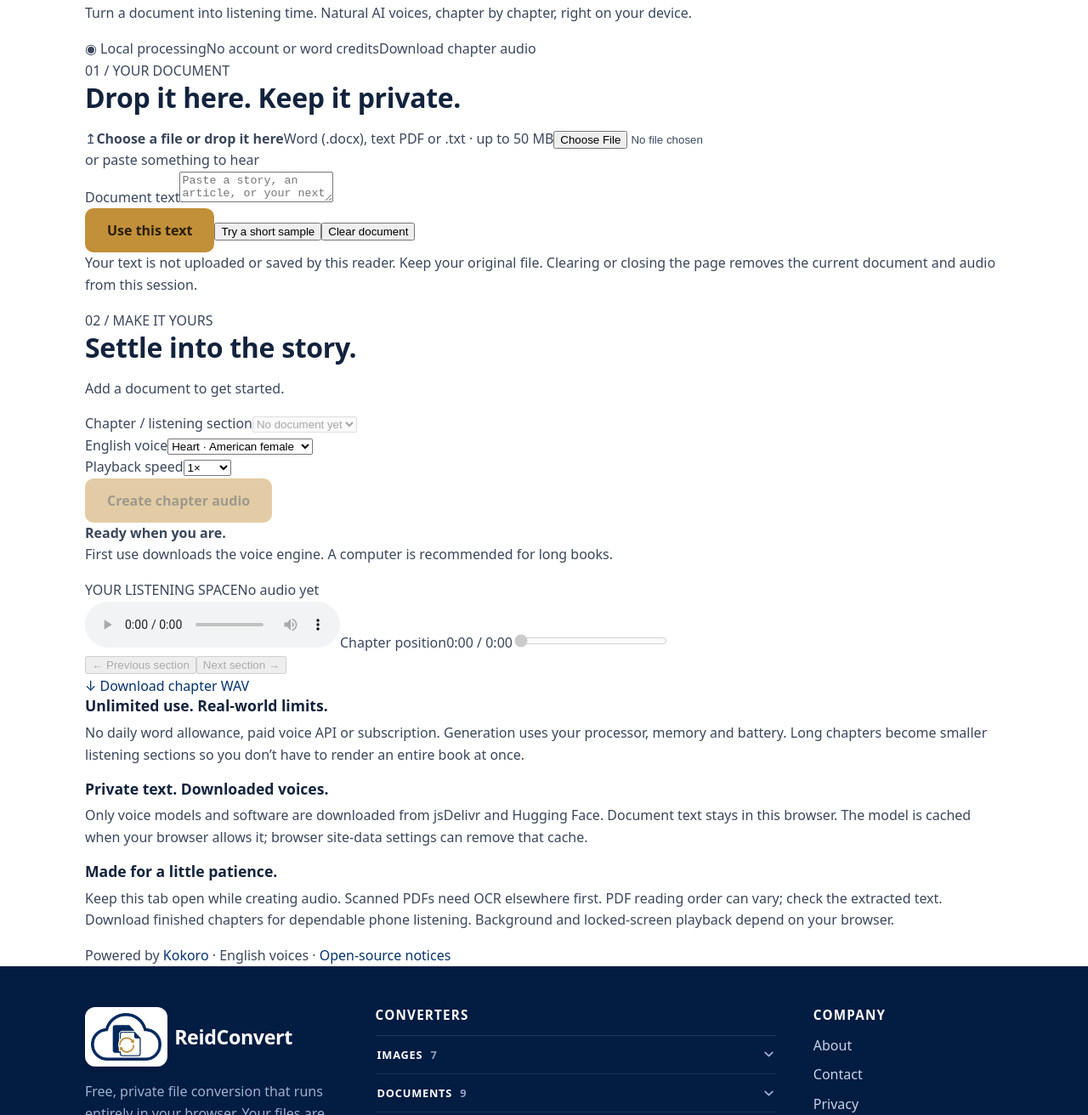
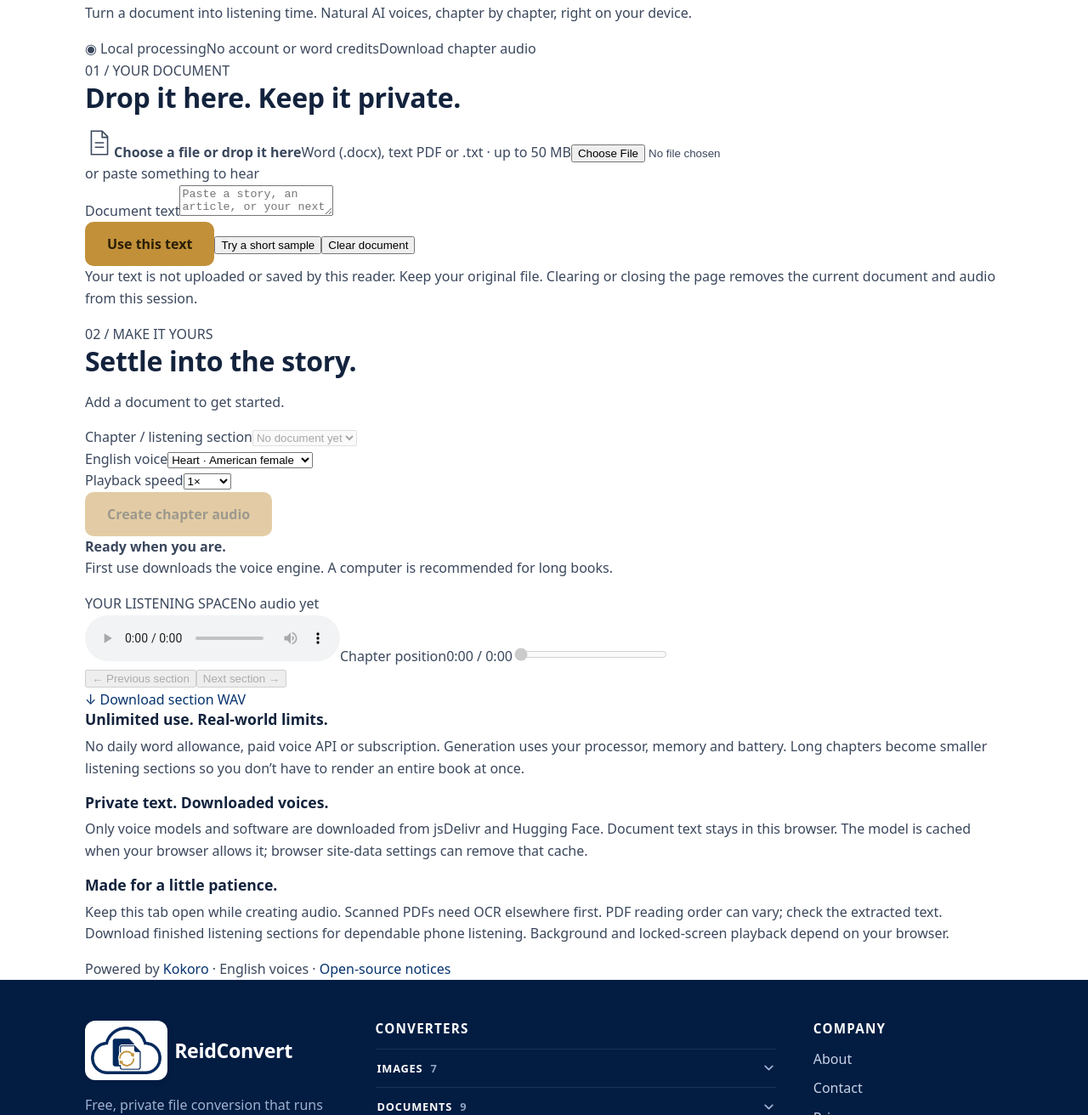
Before and after one commit to Oakaloke/ReidConvert, a website with bundled scripts: page read-aloud/index.html in a window 1280 px wide. Shown: the part 276-1588 px from the top of the page at 85% size. Built offline with nearby package versions, Linux system fonts and the light colour scheme.

Commit message:
Polish reader icon and clarify section WAV downloads; document privacy architecture

```diff
--- a/read-aloud/index.html
+++ b/read-aloud/index.html
@@ -10,7 +10,7 @@
 <section class="reader-hero container"><a href="/" class="back-link">← All tools</a><div class="reader-kicker">REIDCONVERT · READ ALOUD</div><h1>Your words.<br><span>A voice to carry them.</span></h1><p class="reader-lead">Turn a document into listening time. Natural AI voices, chapter by chapter, right on your device.</p><div class="reader-badges"><span>◉ Local processing</span><span>No account or word credits</span><span>Download chapter audio</span></div></section>
 <section class="container reader-layout" aria-label="Document audio reader">
 <div class="reader-input reader-card"><div class="step-label">01 / YOUR DOCUMENT</div><h2>Drop it here. Keep it private.</h2>
-<label class="reader-drop" id="drop" tabindex="0" for="file"><span class="doc-symbol" aria-hidden="true">↥</span><strong>Choose a file or drop it here</strong><span>Word (.docx), text PDF or .txt · up to 50 MB</span><input id="file" type="file" accept=".docx,.pdf,.txt" class="visually-hidden"></label>
+<label class="reader-drop" id="drop" tabindex="0" for="file"><span class="doc-symbol" aria-hidden="true"><svg width="34" height="34" viewBox="0 0 32 32" fill="none" stroke="currentColor" stroke-width="1.5"><path d="M7 3h12l6 6v20H7z"/><path d="M19 3v7h6M11 16h10M11 21h10"/></svg></span><strong>Choose a file or drop it here</strong><span>Word (.docx), text PDF or .txt · up to 50 MB</span><input id="file" type="file" accept=".docx,.pdf,.txt" class="visually-hidden"></label>
 <div class="input-divider"><span>or paste something to hear</span></div><label for="text" class="sr-only">Document text</label><textarea id="text" placeholder="Paste a story, an article, or your next chapter…" spellcheck="false"></textarea>
 <div class="input-actions"><button class="btn btn-gold" id="useText" type="button">Use this text</button><button class="reader-link" id="demo" type="button">Try a short sample</button><button class="reader-link" id="clear" type="button">Clear document</button></div><p class="small-note">Your text is not uploaded or saved by this reader. Keep your original file. Clearing or closing the page removes the current document and audio from this session.</p></div>
 <div class="reader-card reader-listen"><div class="step-label">02 / MAKE IT YOURS</div><h2>Settle into the story.</h2><p id="docInfo" class="doc-info">Add a document to get started.</p>
@@ -18,8 +18,8 @@
 <div class="voice-row"><div class="field"><label for="voice">English voice</label><select id="voice"><option value="af_heart">Heart · American female</option><option value="af_bella">Bella · American female</option><option value="af_nicole">Nicole · American female</option><option value="am_michael">Michael · American male</option><option value="am_fenrir">Fenrir · American male</option><option value="bf_emma">Emma · British female</option><option value="bm_george">George · British male</option><option value="bm_fable">Fable · British male</option></select></div><div class="field"><label for="speed">Playback speed</label><select id="speed"><option value="0.8">0.8×</option><option value="1" selected>1×</option><option value="1.15">1.15×</option><option value="1.3">1.3×</option><option value="1.5">1.5×</option><option value="2">2×</option></select></div></div>
 <div class="generate-actions"><button id="generate" class="btn btn-gold" disabled>Create chapter audio</button><button id="cancel" class="btn reader-secondary" hidden>Cancel</button></div>
 <div class="reader-status" aria-live="polite" role="status"><strong id="status">Ready when you are.</strong><progress id="progress" max="100" value="0" aria-label="Audio generation progress" hidden></progress><p id="detail">First use downloads the voice engine. A computer is recommended for long books.</p></div>
-<div class="player" id="player"><div class="player-top"><span class="player-label">YOUR LISTENING SPACE</span><span id="partInfo">No audio yet</span></div><audio id="audio" controls preload="metadata" aria-label="Generated chapter audio"></audio><label for="seek" class="timeline-label"><span>Chapter position</span><span id="time">0:00 / 0:00</span></label><input id="seek" type="range" min="0" max="0" value="0" step="0.1" disabled aria-label="Seek within generated chapter audio"><div class="player-actions"><button id="prev" class="reader-link" disabled>← Previous section</button><button id="next" class="reader-link" disabled>Next section →</button></div><a id="download" class="download-button" aria-disabled="true">↓ Download chapter WAV</a></div>
+<div class="player" id="player"><div class="player-top"><span class="player-label">YOUR LISTENING SPACE</span><span id="partInfo">No audio yet</span></div><audio id="audio" controls preload="metadata" aria-label="Generated chapter audio"></audio><label for="seek" class="timeline-label"><span>Chapter position</span><span id="time">0:00 / 0:00</span></label><input id="seek" type="range" min="0" max="0" value="0" step="0.1" disabled aria-label="Seek within generated chapter audio"><div class="player-actions"><button id="prev" class="reader-link" disabled>← Previous section</button><button id="next" class="reader-link" disabled>Next section →</button></div><a id="download" class="download-button" aria-disabled="true">↓ Download section WAV</a></div>
 </div></section>
-<section class="container reader-explain"><div><h3>Unlimited use. Real-world limits.</h3><p>No daily word allowance, paid voice API or subscription. Generation uses your processor, memory and battery. Long chapters become smaller listening sections so you don’t have to render an entire book at once.</p></div><div><h3>Private text. Downloaded voices.</h3><p>Only voice models and software are downloaded from jsDelivr and Hugging Face. Document text stays in this browser. The model is cached when your browser allows it; browser site-data settings can remove that cache.</p></div><div><h3>Made for a little patience.</h3><p>Keep this tab open while creating audio. Scanned PDFs need OCR elsewhere first. PDF reading order can vary; check the extracted text. Download finished chapters for dependable phone listening. Background and locked-screen playback depend on your browser.</p></div></section>
+<section class="container reader-explain"><div><h3>Unlimited use. Real-world limits.</h3><p>No daily word allowance, paid voice API or subscription. Generation uses your processor, memory and battery. Long chapters become smaller listening sections so you don’t have to render an entire book at once.</p></div><div><h3>Private text. Downloaded voices.</h3><p>Only voice models and software are downloaded from jsDelivr and Hugging Face. Document text stays in this browser. The model is cached when your browser allows it; browser site-data settings can remove that cache.</p></div><div><h3>Made for a little patience.</h3><p>Keep this tab open while creating audio. Scanned PDFs need OCR elsewhere first. PDF reading order can vary; check the extracted text. Download finished listening sections for dependable phone listening. Background and locked-screen playback depend on your browser.</p></div></section>
 <p class="container reader-credit">Powered by <a href="https://github.com/hexgrad/kokoro" target="_blank" rel="noopener noreferrer">Kokoro</a> · English voices · <a href="NOTICE.txt">Open-source notices</a></p>
 </main><footer id="site-footer"></footer></body></html>
--- a/read-aloud/reader.js
+++ b/read-aloud/reader.js
@@ -51,7 +51,7 @@ function makeWorker(){
     }
     if(d.type==='done'){
       finished=true;generating=false;$('cancel').hidden=true;ui.generate.disabled=false;ui.chapter.disabled=false;ui.voice.disabled=false;ui.progress.value=100;
-      const samples=audioParts.reduce((a,p)=>a+p.samples,0);const blob=new Blob([wavHeader(samples,audioParts[0]?.rate||24000),...audioParts.map(p=>p.pcm)],{type:'audio/wav'});downloadUrl=URL.createObjectURL(blob);$('download').href=downloadUrl;$('download').download=`${title.replace(/\.[^.]+$/,'').replace(/[^a-z0-9 _-]/gi,'').slice(0,70)} - ${chapters[+ui.chapter.value].title.replace(/[^a-z0-9 _-]/gi,'').slice(0,70)}.wav`;$('download').setAttribute('aria-disabled','false');status('Your chapter is ready.',`${clock(duration)} of audio. Download it before changing chapters or closing this page.`);updateTime();$('partInfo').textContent=`Segment ${current+1} of ${audioParts.length}`;
+      const samples=audioParts.reduce((a,p)=>a+p.samples,0);const blob=new Blob([wavHeader(samples,audioParts[0]?.rate||24000),...audioParts.map(p=>p.pcm)],{type:'audio/wav'});downloadUrl=URL.createObjectURL(blob);$('download').href=downloadUrl;$('download').download=`${title.replace(/\.[^.]+$/,'').replace(/[^a-z0-9 _-]/gi,'').slice(0,70)} - ${chapters[+ui.chapter.value].title.replace(/[^a-z0-9 _-]/gi,'').slice(0,70)}.wav`;$('download').setAttribute('aria-disabled','false');status('Your chapter is ready.',`${clock(duration)} of audio. This WAV covers the selected listening section. Download it before changing chapters or closing this page.`);updateTime();$('partInfo').textContent=`Segment ${current+1} of ${audioParts.length}`;
     }
     if(d.type==='error')workerError(d.message);
   };return w;
```
Also changed, not shown: read-aloud/README-QA.md (added).
